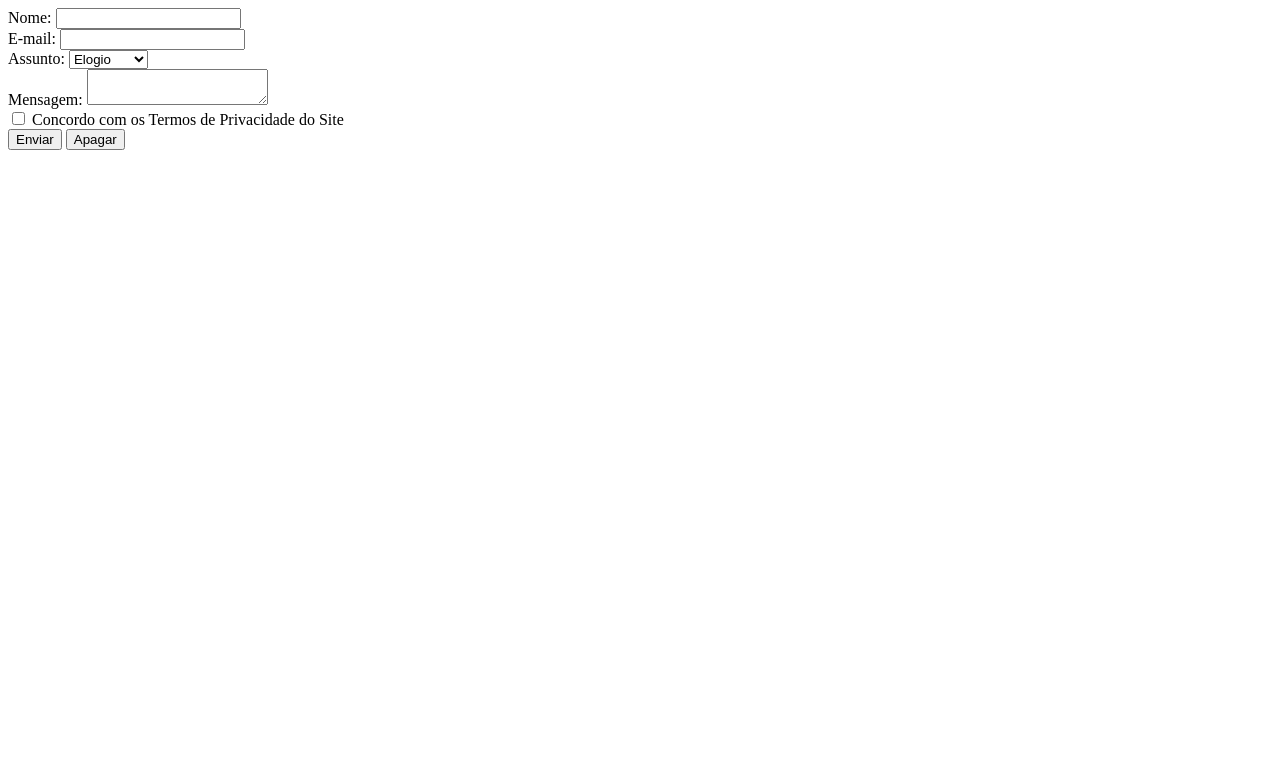
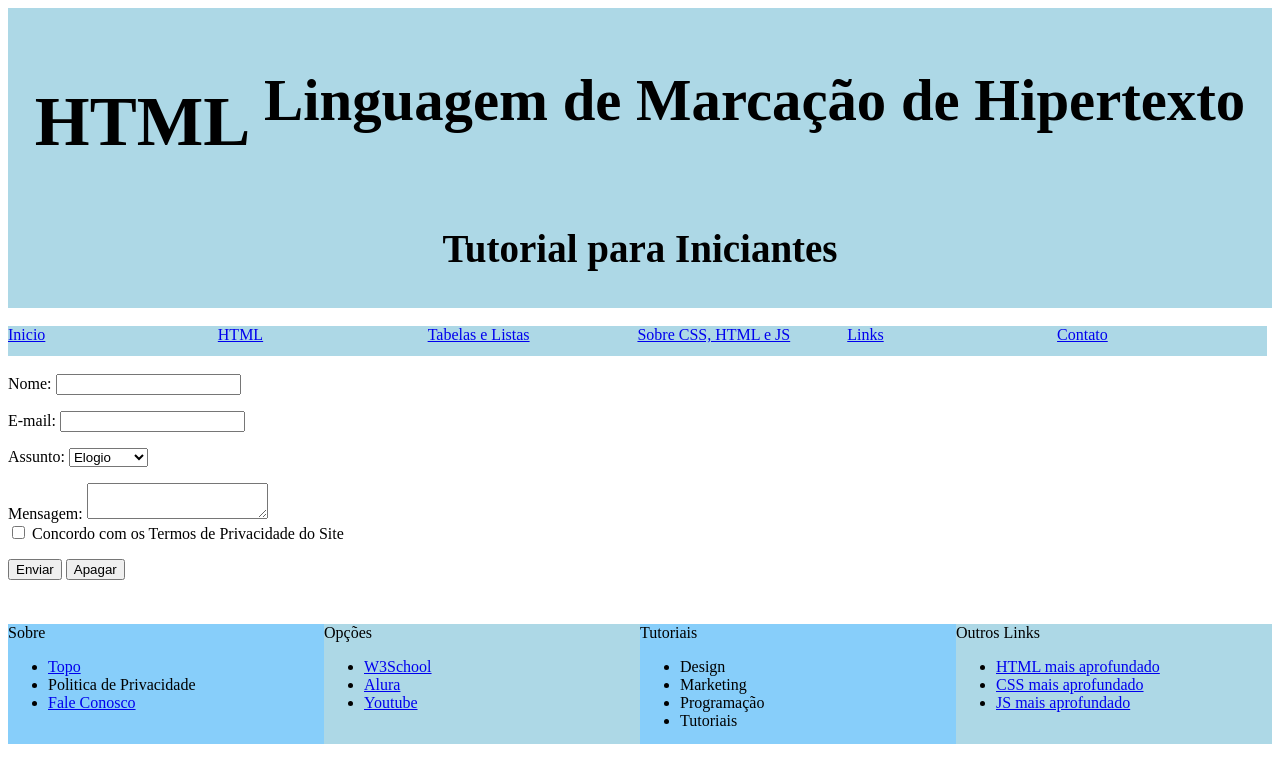
Before and after one commit to natan-ayres/aplicacoes, a plain HTML site: page contato.html in a window 1280 px wide. Drawn offline with Linux system fonts and the light colour scheme.

Commit message:
Update contato.html

```diff
--- a/contato.html
+++ b/contato.html
@@ -3,25 +3,142 @@
  <title>Contato</title>
 </head>
 <body>
+    <header>
+        <section style="display: flex; height: 300px; font-size: 47px;">
+        <section style="color: black; width: 100%; background-color: lightblue;">
+      <h2 align="center">HTML <sup>Linguagem de Marcação de Hipertexto</sup></h2>
+        <h5 align="center">Tutorial para Iniciantes</h5>
+      </section>
+    </header>
+    <br>
+      <section style="display: flex; height: 30px;">
+        <section style="color: white; width: 16.6%; background-color:lightblue;">
+            <a href="pagina1.html">
+                Inicio
+                </a>
+        </section>
+        <section style="color: white; width: 16.6%; background-color:lightblue;">
+            <a href="#html">
+            HTML
+            </a>
+        </section>
+        <section style="color: white; width: 16.6%; background-color:lightblue;">
+            <a href="#tabela">
+                Tabelas e Listas
+            </a>
+        </section>
+        <section style="color: white; width: 16.6%; background-color:lightblue;">
+            <a href="#linguagens">
+                Sobre CSS, HTML e JS
+            </a>
+        </section>
+        <section style="color: white; width: 16.6%; background-color:lightblue;">
+            <a href="#footer">
+                Links
+            </a>
+        </section>
+        <section style="color: white; width: 16.6%; background-color:lightblue;">
+            <a href="contato.html">
+                Contato
+            </a>
+        </section>
+    </section>
+    <section style="color: white; width: 100%">
+        a
+    </section>
+ <section style="display: flex; height: 200px">
+ <section style="color: black; width: 97%; background-color: white;">
+
 <form action="obrigado.html" method="get">
  <label>Nome: </label>
- <input type="text" name="nome" required><br>
+ <input type="text" name="nome" required>
+ <p>
  <label>E-mail: </label>
- <input type="email" name="email" required><br>
+ <input type="email" name="email" required>
+ </p>
  <label>Assunto: </label>
  <select name="assunto">
  <option value="sugestao">Sugestão</option>
  <option value="critica">Crítica</option>
  <option value="elogio" selected>Elogio</option>
-</select><br>
+</select>
+ <p>
 <label>Mensagem:</label>
  <textarea name="mensagem" required></textarea><br>
  <input type="checkbox"name=""value="concordo com os termos"required>
  <label>
  Concordo com os Termos de Privacidade do Site
- </label><br>
+ </label>
+ </p>
  <input type="submit" value="Enviar">
  <input type="reset" value="Apagar">
 </form>
+</section>
+</section>
+<p style="display: flex; color: white">
+    a
+</p>
+<footer id="footer" style="display: flex; height: 120px;">
+    <footer style="width: 25%; background-color:lightskyblue;">Sobre
+        <ul>
+        <li>
+            <a href="#inicio">
+                Topo
+            </a>
+        </li>
+        <li>Politica de Privacidade</li>
+        <li>
+            <a href="contato.html">
+                Fale Conosco
+            </a>
+        </li>
+        </ul>
+    </footer>
+    <footer style="width: 25%; background-color:lightblue;">Opções
+        <ul>
+        <li>
+            <a href="http://w3school.com">
+                W3School
+            </a>
+        </li>
+        <li>
+            <a href="https://www.alura.com.br">
+                Alura
+            </a>
+        </li>
+        <li>
+            <a href="https://www.youtube.com/@profdanielbrandao">
+                Youtube
+            </a>
+        </li>
+        </ul>
+    </footer>
+    <footer style="width: 25%; background-color:lightskyblue;">Tutoriais
+        <ul>
+        <li>Design</li>
+        <li>Marketing</li>
+        <li>Programação</li>
+        <li>Tutoriais</li>
+        </ul>
+    </footer>
+    <footer style="width: 25%; background-color:lightblue;">Outros Links
+        <ul>
+        <li>
+            <a href="https://www.totvs.com/blog/developers/o-que-e-html/#:~:text=Sigla%20para%20HyperText%20Markup%20Language,vídeos%2C%20por%20meio%20dos%20hipertextos.">
+                HTML mais aprofundado
+            </a>
+        </li>
+        <li>
+            <a href="https://www.totvs.com/blog/developers/o-que-e-css/">
+                CSS mais aprofundado
+            </a>
+        </li>
+        <li>
+            <a href="https://www.totvs.com/blog/developers/o-que-e-javascript/">
+                JS mais aprofundado
+            </a>
+        </li>
+        </ul>
+    </footer>
 </body>
 </html>
```
